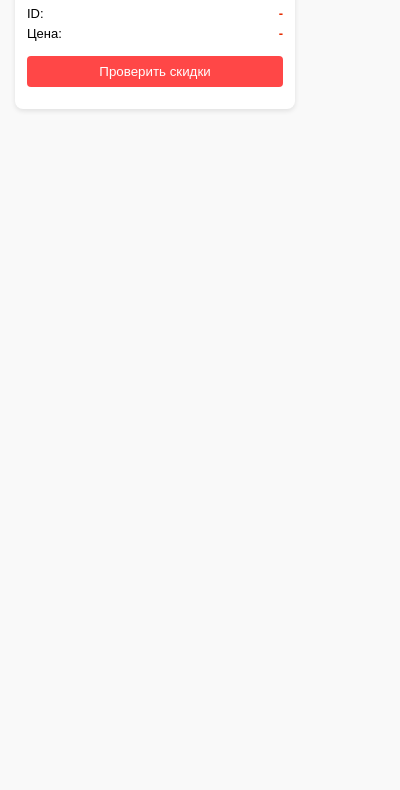
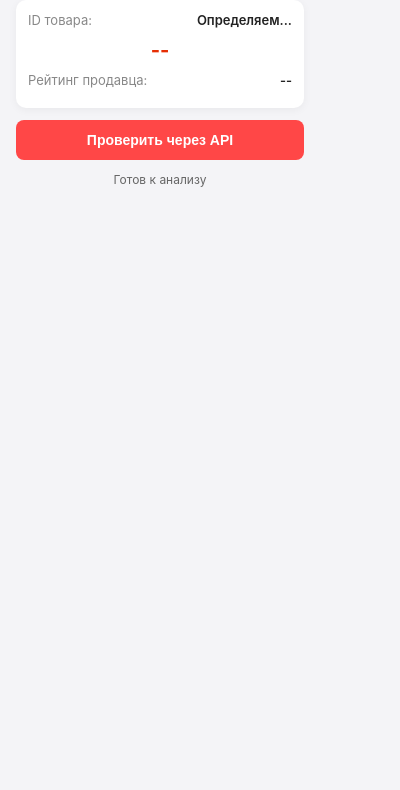
Before and after one commit to avatiah/ali-smart-helper, a browser extension: page extension/popup.html in a window 400 px wide. Shown: the part 53-843 px from the top of the page. Drawn offline with Linux system fonts and the light colour scheme.

Commit message:
Revamp popup.html layout and styles

```diff
--- a/extension/popup.html
+++ b/extension/popup.html
@@ -1,24 +1,106 @@
 <!DOCTYPE html>
-<html>
+<html lang="ru">
 <head>
     <meta charset="UTF-8">
     <style>
-        body { width: 280px; font-family: sans-serif; padding: 15px; margin: 0; background: #f9f9f9; }
-        .card { background: white; padding: 12px; border-radius: 8px; box-shadow: 0 2px 5px rgba(0,0,0,0.1); }
-        .title { font-size: 14px; font-weight: bold; color: #333; margin-bottom: 10px; border-bottom: 1px solid #eee; padding-bottom: 5px; }
-        .row { display: flex; justify-content: space-between; margin: 5px 0; font-size: 13px; }
-        .val { font-weight: bold; color: #e62e04; }
-        .btn { width: 100%; background: #ff4747; color: white; border: none; padding: 8px; border-radius: 4px; cursor: pointer; margin-top: 10px; }
-        .btn:hover { background: #d63030; }
+        body {
+            width: 320px;
+            margin: 0;
+            padding: 0;
+            font-family: -apple-system, BlinkMacSystemFont, "Segoe UI", Roboto, sans-serif;
+            background-color: #f4f4f7;
+            color: #333;
+        }
+        .container {
+            padding: 16px;
+        }
+        .header {
+            display: flex;
+            align-items: center;
+            justify-content: space-between;
+            margin-bottom: 16px;
+        }
+        .logo {
+            font-size: 18px;
+            font-weight: 800;
+            color: #ff4747; /* Фирменный красный Ali */
+        }
+        .card {
+            background: white;
+            border-radius: 10px;
+            padding: 12px;
+            box-shadow: 0 2px 8px rgba(0,0,0,0.05);
+            margin-bottom: 12px;
+        }
+        .item-row {
+            display: flex;
+            justify-content: space-between;
+            margin-bottom: 8px;
+            font-size: 13px;
+        }
+        .label { color: #888; }
+        .value { font-weight: 600; color: #222; }
+
+        .price-tag {
+            font-size: 20px;
+            font-weight: bold;
+            color: #e62e04;
+            text-align: center;
+            margin: 10px 0;
+        }
+
+        .btn-check {
+            width: 100%;
+            background-color: #ff4747;
+            color: white;
+            border: none;
+            padding: 12px;
+            border-radius: 8px;
+            font-size: 14px;
+            font-weight: bold;
+            cursor: pointer;
+            transition: background 0.2s;
+        }
+        .btn-check:hover {
+            background-color: #e63939;
+        }
+        .btn-check:disabled {
+            background-color: #ccc;
+            cursor: not-allowed;
+        }
+
+        #status-area {
+            margin-top: 12px;
+            font-size: 12px;
+            text-align: center;
+            color: #666;
+            min-height: 18px;
+        }
     </style>
 </head>
 <body>
-    <div class="card">
-        <div class="title">AliSmart Аналитик</div>
-        <div class="row"><span>ID:</span> <span id="p-id" class="val">-</span></div>
-        <div class="row"><span>Цена:</span> <span id="p-price" class="val">-</span></div>
-        <button class="btn" id="check-btn">Проверить скидки</button>
-        <div id="status" style="font-size: 11px; margin-top: 10px; color: #666; text-align: center;"></div>
+    <div class="container">
+        <div class="header">
+            <span class="logo">AliSmart Helper</span>
+        </div>
+
+        <div class="card">
+            <div class="item-row">
+                <span class="label">ID товара:</span>
+                <span id="p-id" class="value">Определяем...</span>
+            </div>
+            <div id="p-price" class="price-tag">--</div>
+            <div class="item-row">
+                <span class="label">Рейтинг продавца:</span>
+                <span id="p-rating" class="value">--</span>
+            </div>
+        </div>
+
+        <button id="check-btn" class="btn-check">Проверить через API</button>
+
+        <div id="status-area" id="status-text">
+            Готов к анализу
+        </div>
     </div>
     <script src="popup.js"></script>
 </body>
```
